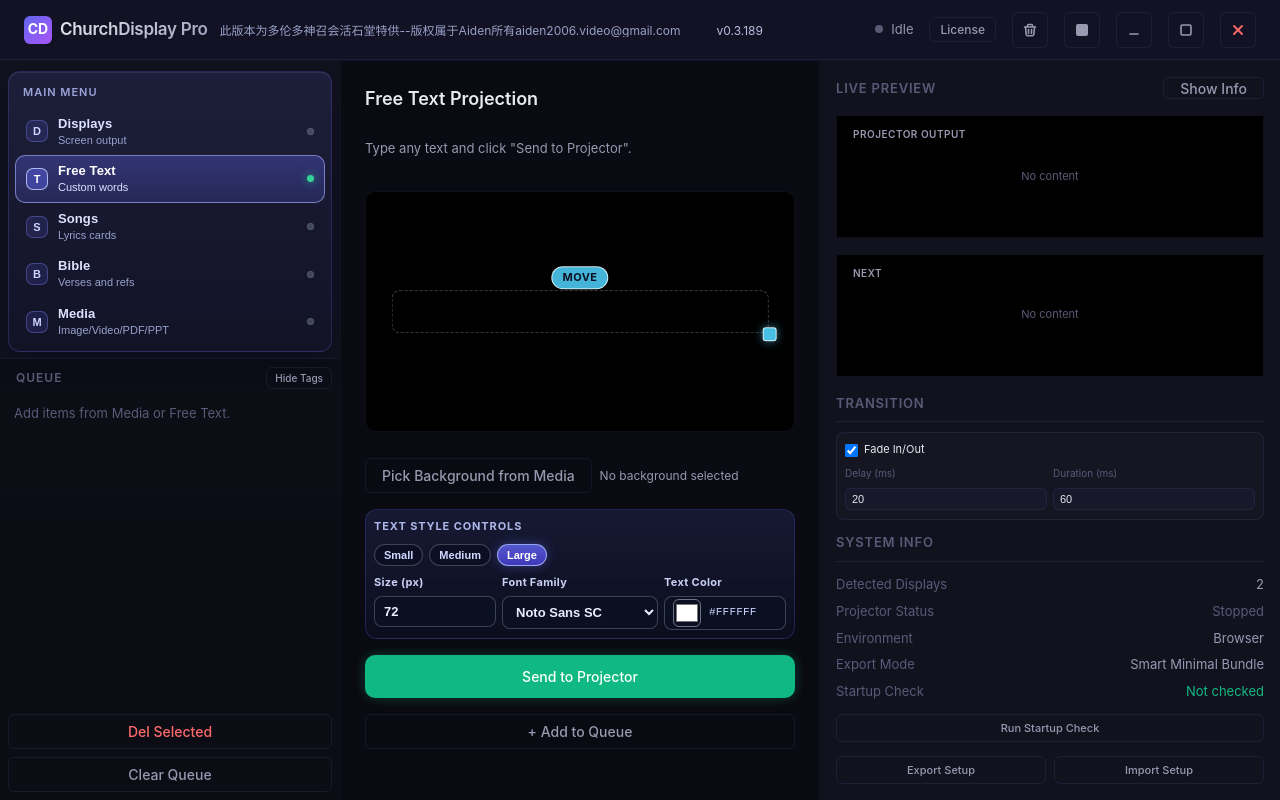
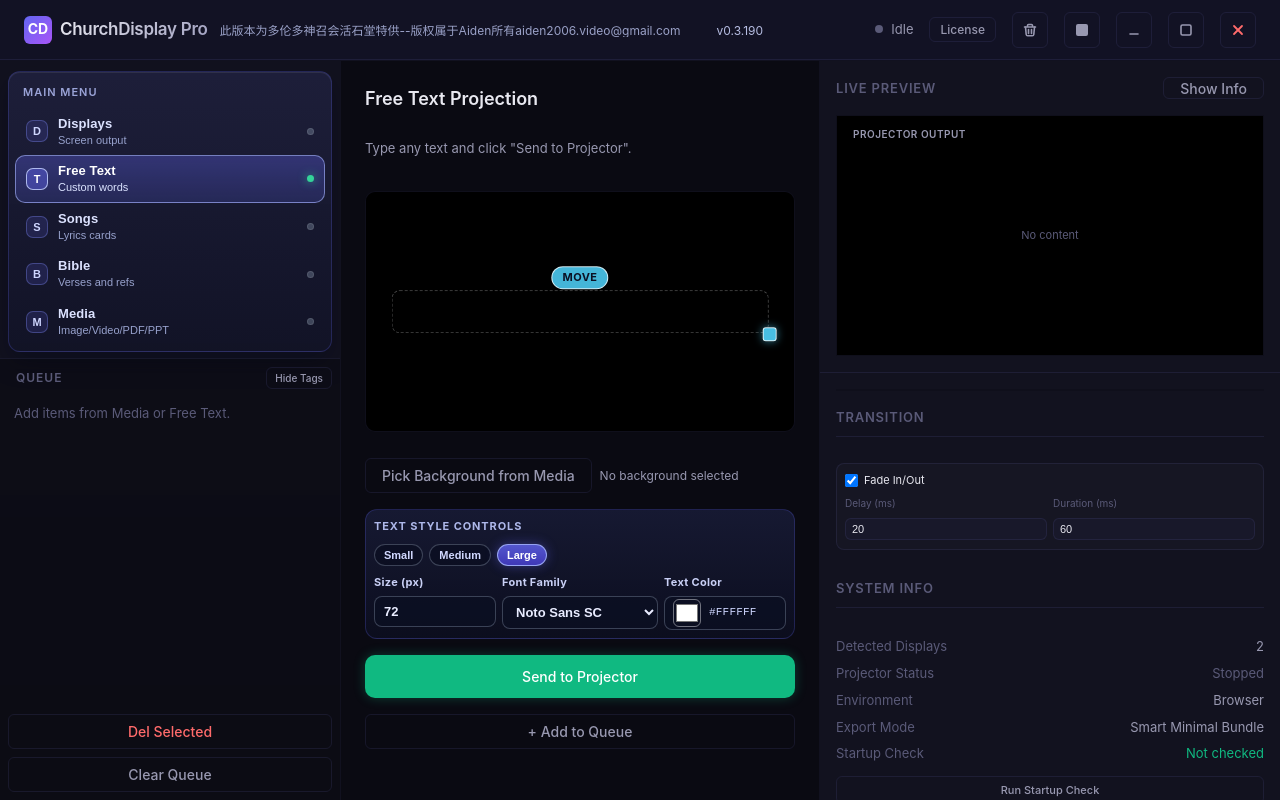
Before and after one commit to scanf2006/presenter, a React (Vite) app: page / in a window 1280 px wide. Built offline with nearby package versions, Linux system fonts and the light colour scheme.

Commit message:
fix: isolate live preview layout and restore full 16:9 visibility

```diff
--- a/package.json
+++ b/package.json
@@ -1,6 +1,6 @@
 {
   "name": "churchdisplay-pro",
-  "version": "0.3.189",
+  "version": "0.3.190",
   "description": "ChurchDisplay Pro - Worship projection system",
   "main": "electron/main.js",
   "build": {
--- a/src/components/ProjectorView.jsx
+++ b/src/components/ProjectorView.jsx
@@ -516,8 +516,6 @@ function ProjectorView() {
                 position: isPptImage ? 'absolute' : 'static',
                 inset: isPptImage ? 0 : undefined,
                 zIndex: isPptImage ? 2 : undefined,
-                transform: isPptImage ? 'scale(1.05)' : undefined,
-                transformOrigin: isPptImage ? 'center center' : undefined,
               }}
             />
           </>
--- a/src/components/control-panel/PreviewPanel.jsx
+++ b/src/components/control-panel/PreviewPanel.jsx
@@ -65,6 +65,7 @@ function PreviewPanel({ nextQueueTitle }) {
 
   return (
     <div className="preview-panel">
+      <div className="preview-panel__live-block">
         <div className="preview-panel__head">
           <div className="preview-panel__title">Live Preview</div>
           <div className="preview-panel__head-actions">
@@ -102,7 +103,9 @@ function PreviewPanel({ nextQueueTitle }) {
             </span>
           </div>
         )}
+      </div>
 
+      <div className="preview-panel__rest-block">
         <div className="preview-screen" style={{ aspectRatio: PREVIEW.ASPECT_RATIO_16_9 }}>
           <span className="preview-screen__label">Next</span>
           <div className="preview-screen__content">
@@ -114,10 +117,11 @@ function PreviewPanel({ nextQueueTitle }) {
           </div>
         </div>
 
-      <div style={{ marginTop: 'auto' }}>
+        <div className="preview-panel__rest-content">
           <TransitionSettings />
           <CameraSettings />
           <SystemInfoPanel />
+        </div>
       </div>
     </div>
   );
--- a/src/components/control-panel/preview/PreviewStage.jsx
+++ b/src/components/control-panel/preview/PreviewStage.jsx
@@ -194,8 +194,6 @@ function PreviewStage() {
                       borderRadius: 0,
                       display: 'block',
                       background: '#000',
-                      transform: isPreviewPptImage ? 'scale(1.05)' : undefined,
-                      transformOrigin: isPreviewPptImage ? 'center center' : undefined,
                     }}
                   />
                 </>
--- a/src/contexts/ProjectorContext.jsx
+++ b/src/contexts/ProjectorContext.jsx
@@ -112,7 +112,6 @@ export function ProjectorProvider({ children }) {
   const previewStageWidth = useObservedWidth(previewStageRef, []);
 
   const previewSplitEnabled = false;
-  const activeProjectorDisplay = displays.find((d) => d.id === projectorDisplayId) || null;
 
   const previewRightPanePercent = Math.max(
     SCENE.CAMERA_PANE_MIN_PERCENT,
@@ -128,22 +127,7 @@ export function ProjectorProvider({ children }) {
       SCENE.CAMERA_CROP_DEFAULT_PERCENT
   );
 
-  const previewAspectRatio = useMemo(() => {
-    const w = activeProjectorDisplay?.bounds?.width || activeProjectorDisplay?.size?.width;
-    const h = activeProjectorDisplay?.bounds?.height || activeProjectorDisplay?.size?.height;
-    if (Number.isFinite(w) && Number.isFinite(h) && w > 0 && h > 0) {
-      const ratio = w / h;
-      if (ratio >= 1.45 && ratio <= 1.9) {
-        return `${w} / ${h}`;
-      }
-    }
-    return PREVIEW.ASPECT_RATIO_16_9;
-  }, [
-    activeProjectorDisplay?.bounds?.width,
-    activeProjectorDisplay?.bounds?.height,
-    activeProjectorDisplay?.size?.width,
-    activeProjectorDisplay?.size?.height,
-  ]);
+  const previewAspectRatio = PREVIEW.ASPECT_RATIO_16_9;
 
   const runStartupHealthCheck = useCallback(
     async ({ silent = false } = {}) => {
--- a/src/index.css
+++ b/src/index.css
@@ -329,11 +329,34 @@ body {
 /* --- 预览面板 --- */
 .preview-panel {
   background: var(--color-bg-secondary);
+  display: flex;
+  flex-direction: column;
+  overflow: hidden;
+}
+
+.preview-panel__live-block {
+  flex: 0 0 auto;
+  padding: var(--spacing-md);
+  display: flex;
+  flex-direction: column;
+  gap: var(--spacing-md);
+  border-bottom: 1px solid var(--glass-border);
+}
+
+.preview-panel__rest-block {
+  flex: 1 1 auto;
+  min-height: 0;
   padding: var(--spacing-md);
   display: flex;
   flex-direction: column;
   gap: var(--spacing-md);
   overflow-y: auto;
+}
+
+.preview-panel__rest-content {
+  display: flex;
+  flex-direction: column;
+  gap: var(--spacing-md);
 }
 
 .preview-panel__title {
```
Also changed, not shown: 1 other file (tests, documents, lock files or other folders). Lines whose indentation alone changed are shown as unchanged.
